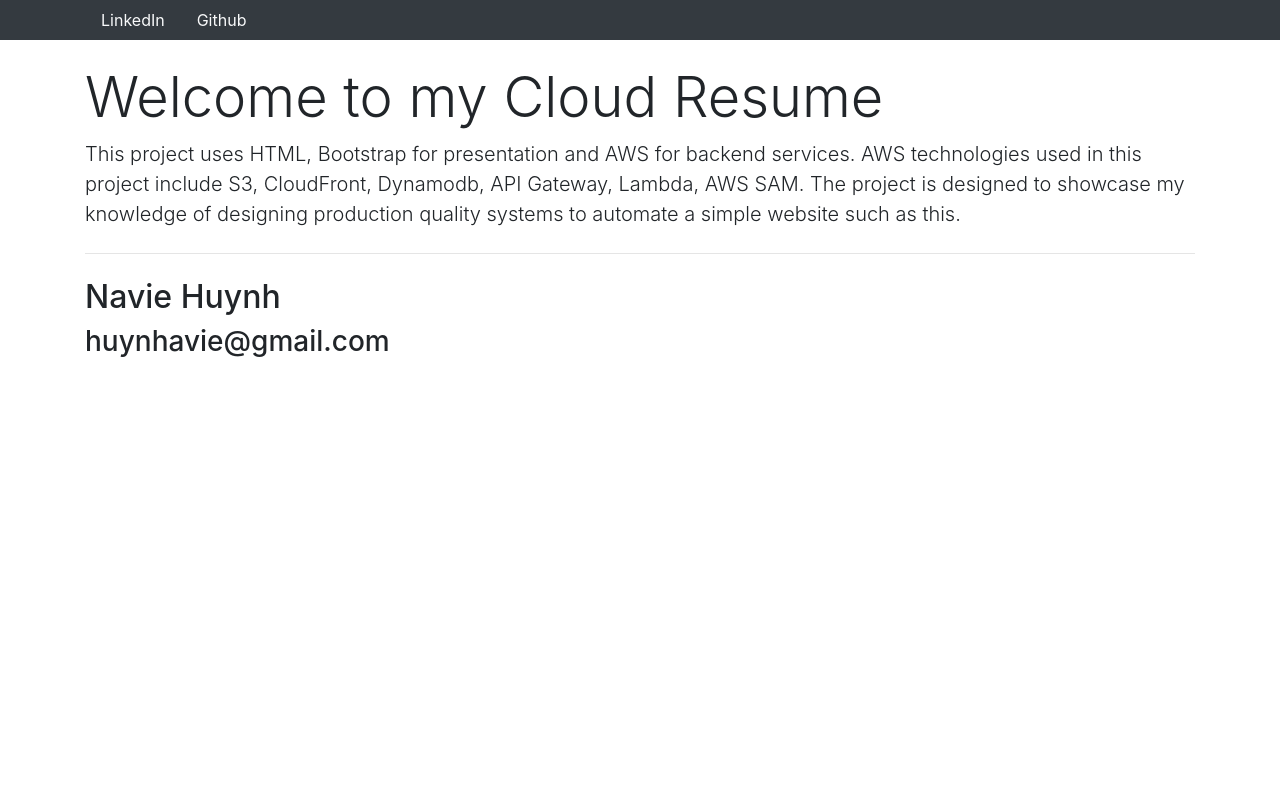
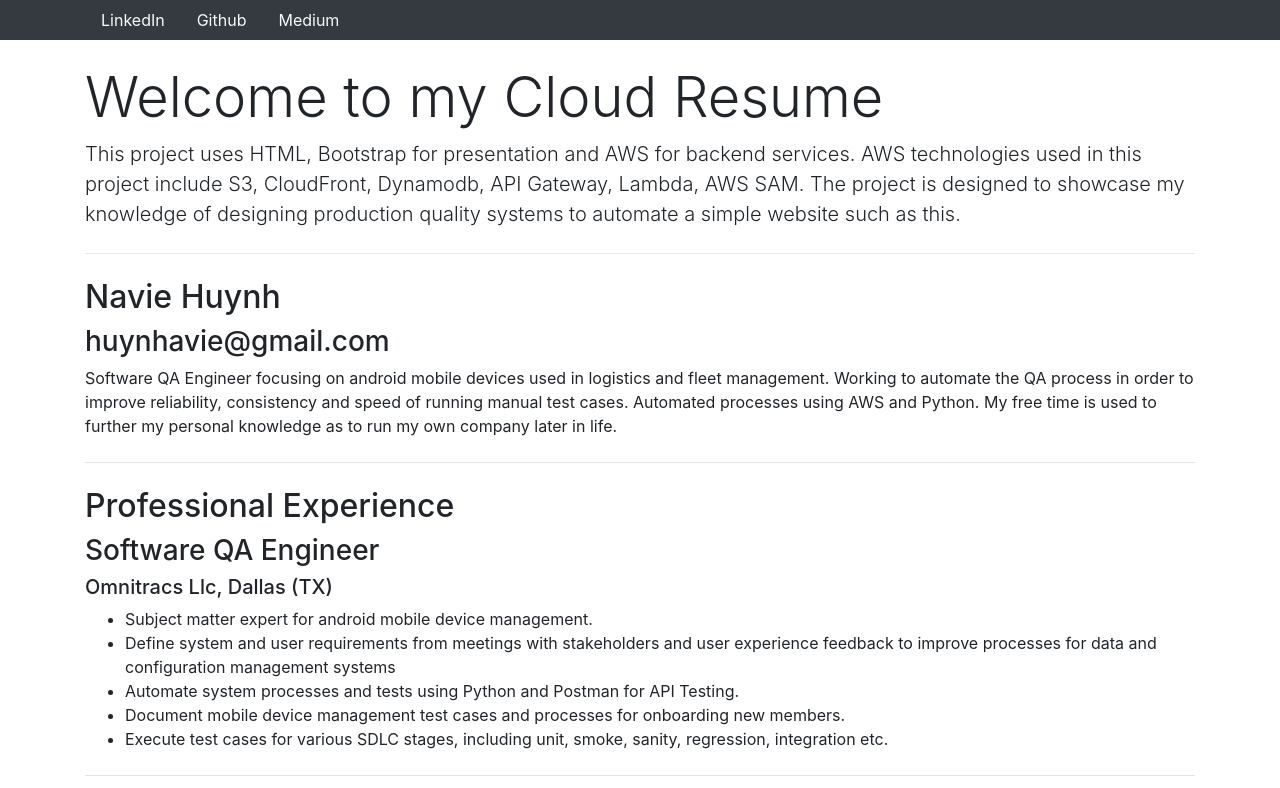
Before and after one commit to NavieHuynh/cloudresume, a plain HTML site: page index.html in a window 1280 px wide. Drawn offline with nearby package versions, Linux system fonts and the light colour scheme; a script that the page names is missing.

Commit message:
added work experience section

```diff
--- a/index.html
+++ b/index.html
@@ -18,6 +18,7 @@
     <div class="collapse navbar-collapse container">
       <a class="nav-item nav-link text-light" href="https://www.linkedin.com/in/navie-huynh/">LinkedIn </a>
       <a class="nav-item nav-link text-light" href="https://github.com/NavieHuynh">Github</a>
+      <a class="nav-item nav-link text-light" href="https://medium.com/@naviehuynh_49819">Medium</a>
 
     </div>
   </nav>
@@ -32,7 +33,22 @@
         <hr class="my-4">
           <h2>Navie Huynh</h2>
           <h3>huynhavie@gmail.com</h3>
-
+          <p>Software QA Engineer focusing on android mobile devices used in logistics and fleet management.
+            Working to automate the QA process in order to improve reliability, consistency and speed of running manual test cases.
+            Automated processes using AWS and Python. My free time is used to further my personal knowledge as to run my own company later in life.
+          </p>
+          <hr class="my-4">
+            <h2>Professional Experience</h2>
+              <h3>Software QA Engineer</h3>
+              <h5>Omnitracs Llc, Dallas (TX)</h5>
+              <ul>
+                <li>Subject matter expert for android mobile device management.</li>
+                <li>Define system and user requirements from meetings with stakeholders and user experience feedback to improve processes for data and configuration management systems</li>
+                <li>Automate system processes and tests using Python and Postman for API Testing.</li>
+                <li>Document mobile device management test cases and processes for onboarding new members.</li>
+                <li>Execute test cases for various SDLC stages, including unit, smoke, sanity, regression, integration etc. </li>
+              </ul>
+          <hr class="my-4">
 
     </div>
 
```
